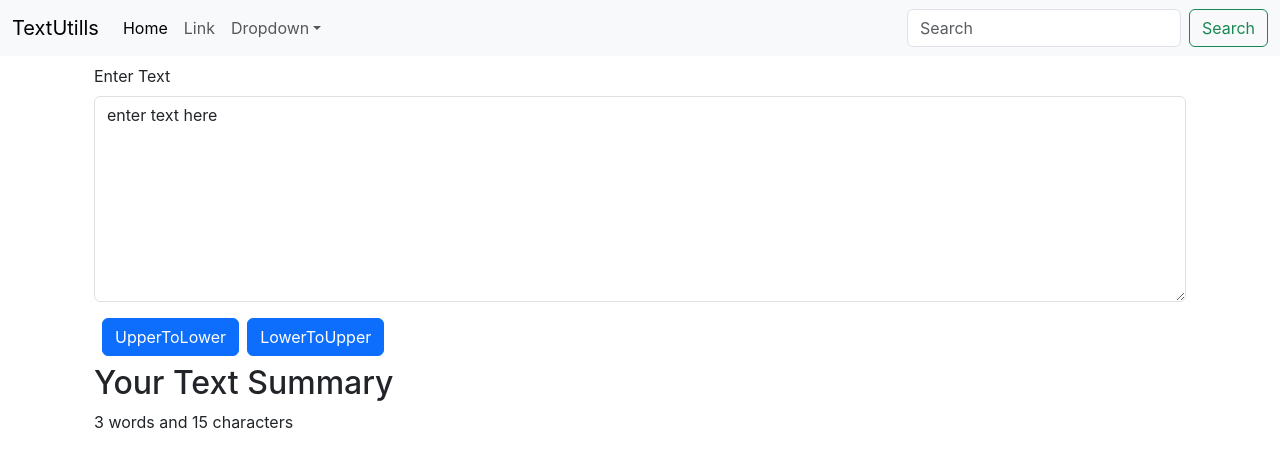
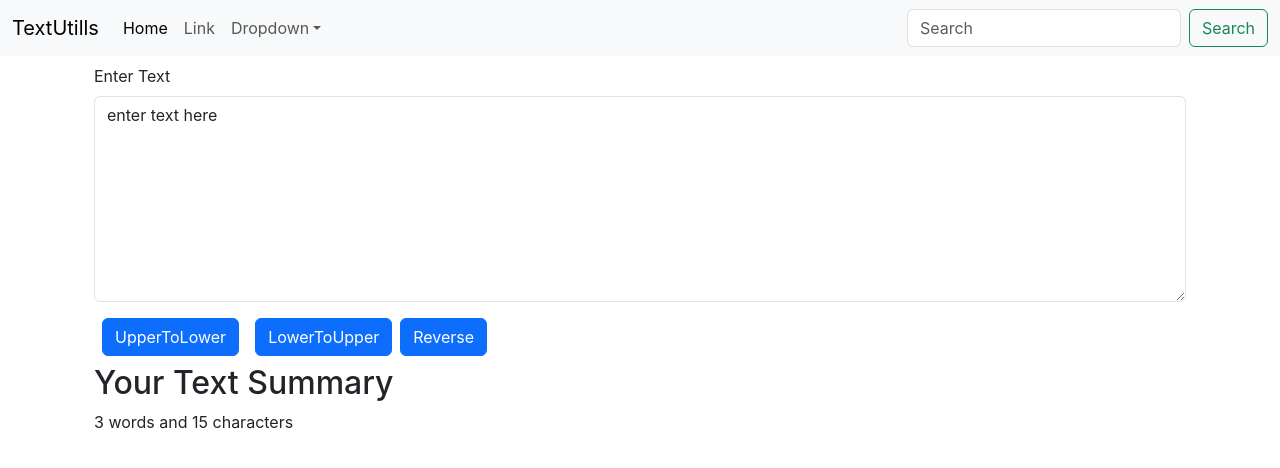
Before and after one commit to sajal9685/Text-Transformer, a React (Create React App) app: page / in a window 1280 px wide. Shown: the top 468 px of the page. Built offline with nearby package versions, Linux system fonts and the light colour scheme.

Commit message:
reverse-button

```diff
--- a/src/component/TextForm.jsx
+++ b/src/component/TextForm.jsx
@@ -16,14 +16,21 @@ export default function TextForm() {
     const handleOnChange=(event)=>{
         setText(event.target.value)
     }
+    const handleReverse=()=>{
+      console.log("reversed text")
+       let reverseText=Text.split(" ").reverse().join(" ")
+      setText(reverseText)
+    }
   return (
   <>
   <div className="container my-2">
     <label htmlFor="exampleFormControlTextarea1" className="form-label">Enter Text</label>
     <textarea className="form-control"  onChange={handleOnChange} value={Text} id="exampleFormControlTextarea1" rows="8"></textarea>
-   <div className="buttons mt-3"> <button  type="button" className="btn btn-primary mx-2" onClick={handleUpToLo}>UpperToLower</button>
-    <button  type="button" className="btn btn-primary" onClick={handleLoToUp}>LowerToUpper</button></div>
-  </div>
+   <div className="buttons mt-3">
+     <button  type="button" className="btn btn-primary mx-2" onClick={handleUpToLo}>UpperToLower</button>
+    <button  type="button" className="btn btn-primary mx-2" onClick={handleLoToUp}>LowerToUpper</button>
+    <button  type="button" className="btn btn-primary" onClick={handleReverse}>Reverse</button>
+  </div></div>
   <div className="container my-2">
     <h2>Your Text Summary</h2>
     <p>{Text.split(" ").length} words and {Text.length} characters</p>
```
